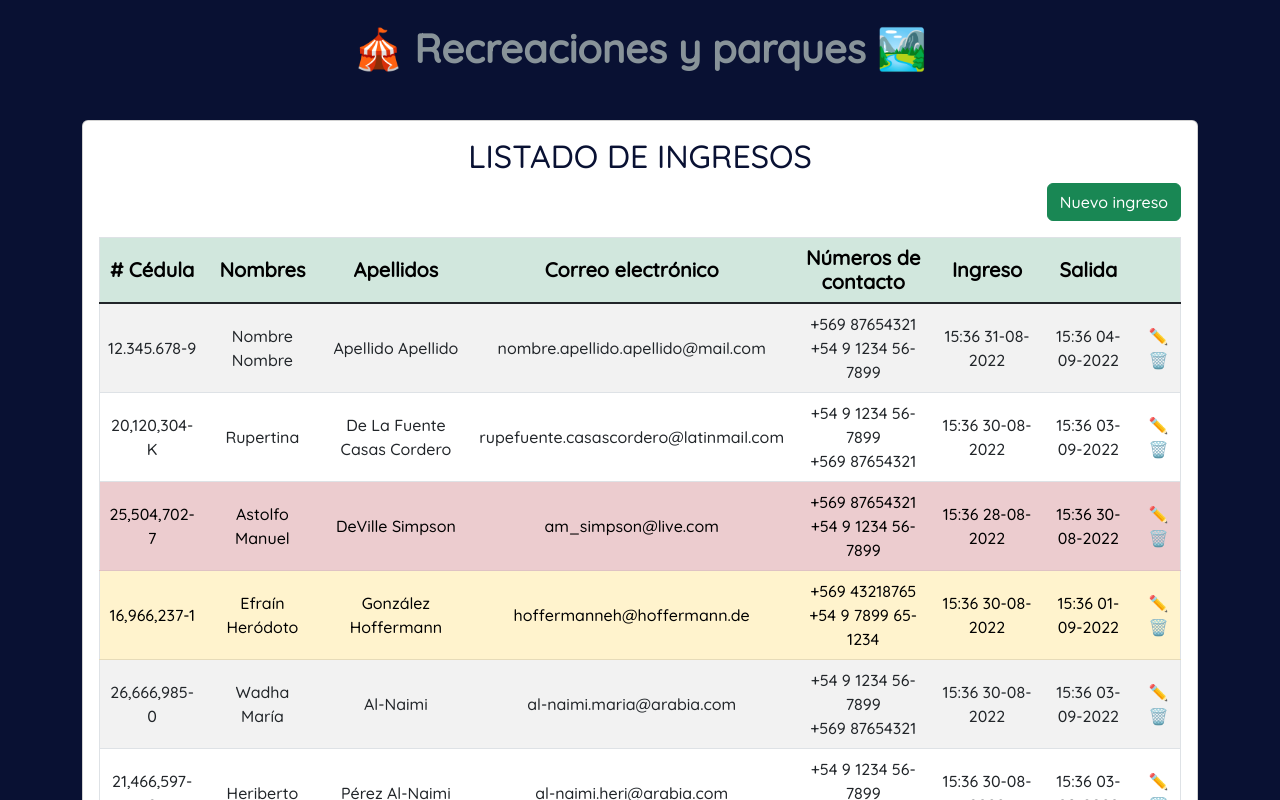
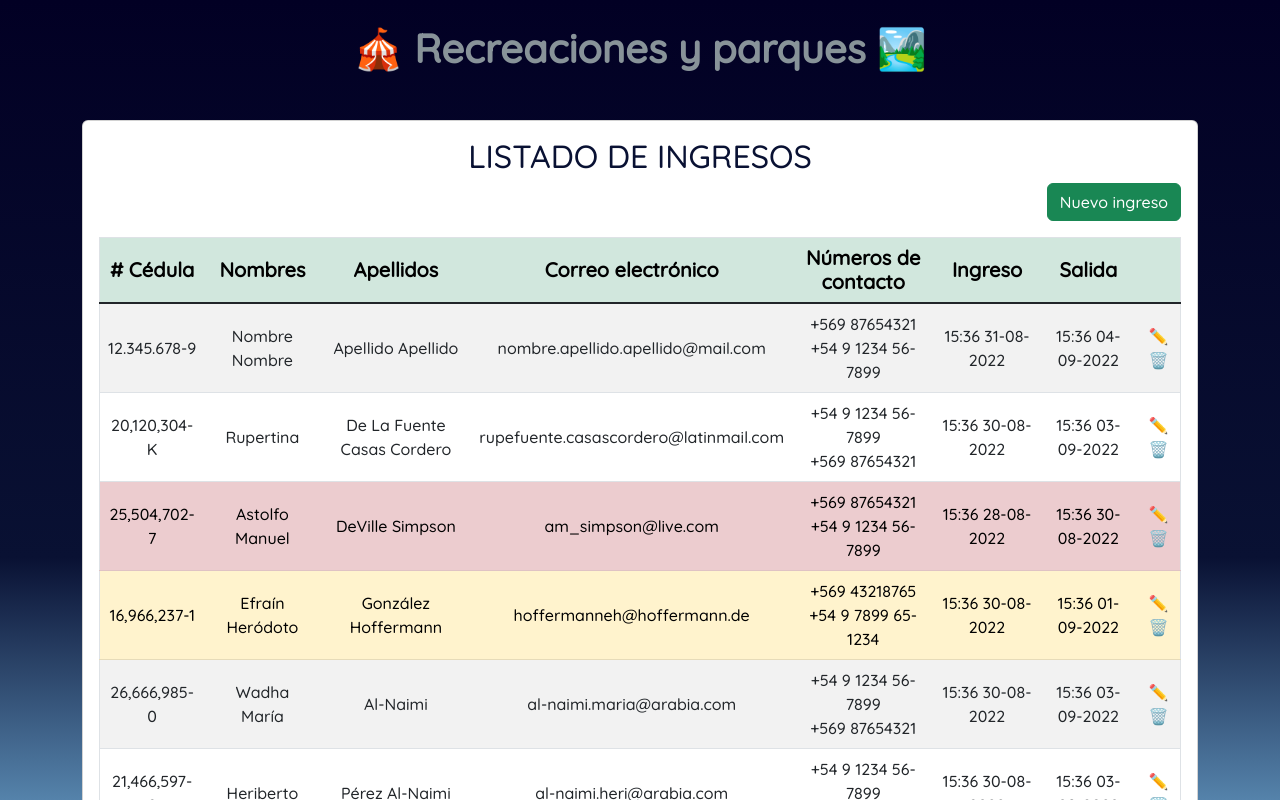
Before and after one commit to JavierSuarezGuzman/recreationparksMEAN, an Angular app: page / in a window 1280 px wide. Shown: the top 800 px of the page. Built offline with nearby package versions, Linux system fonts and the light colour scheme.

Commit message:
Fondo con gradiente

```diff
--- a/src/styles.css
+++ b/src/styles.css
@@ -1,12 +1,11 @@
 /* Javier Suárez Guzmán
 Agosto septiembre 2022 */
-
+html {
+    min-height: 100%;
+}
 body {
     background: #091133;
-/*
-background: -webkit-linear-gradient(to bottom, #2C5364, #203A43, #0F2027);  /* Chrome 10-25, Safari 5.1-6
-background: linear-gradient(to bottom, #2C5364, #203A43, #0F2027); /* W3C, IE 10+/ Edge, Firefox 16+, Chrome 26+, Opera 12+, Safari 7+
-*/
+    background: linear-gradient(180deg, rgba(2,0,36,1) 0%, rgba(9,17,51,1) 58%, rgba(135,206,250,1) 100%);
     color: #889399;
     font-family: 'Quicksand';
     padding-bottom: 42px;
```
